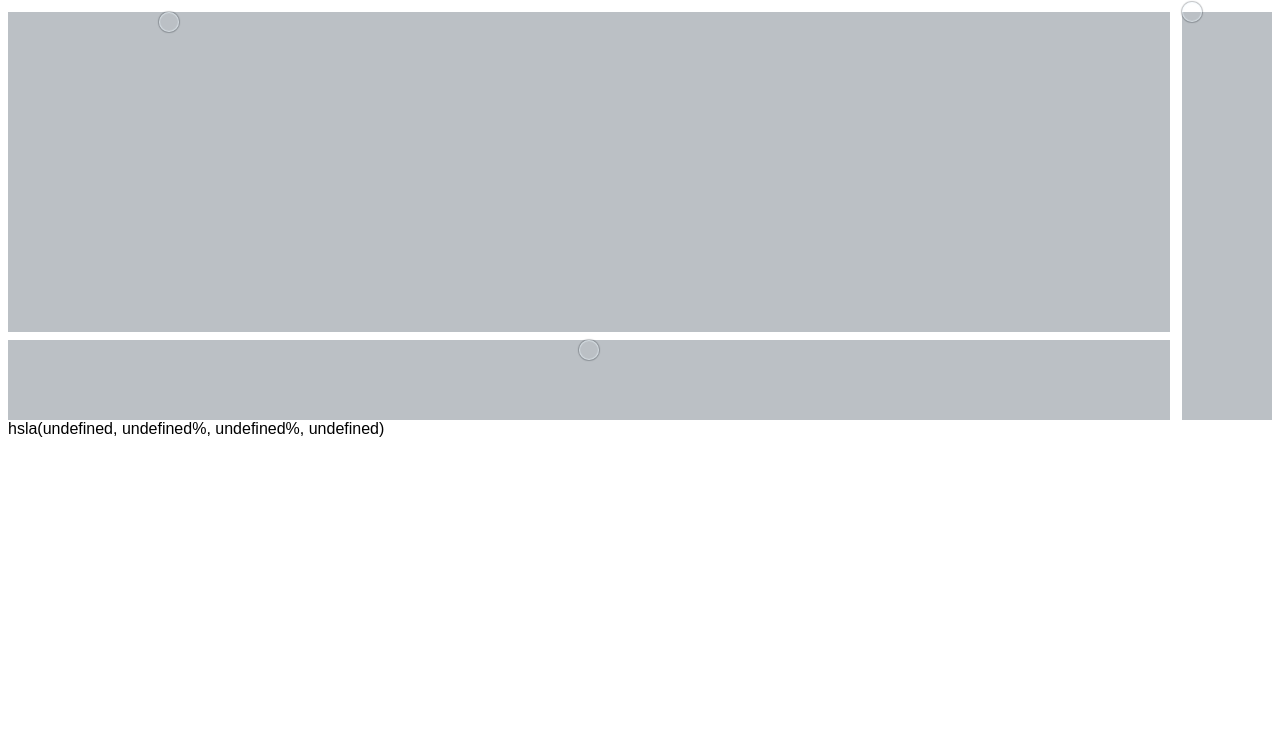
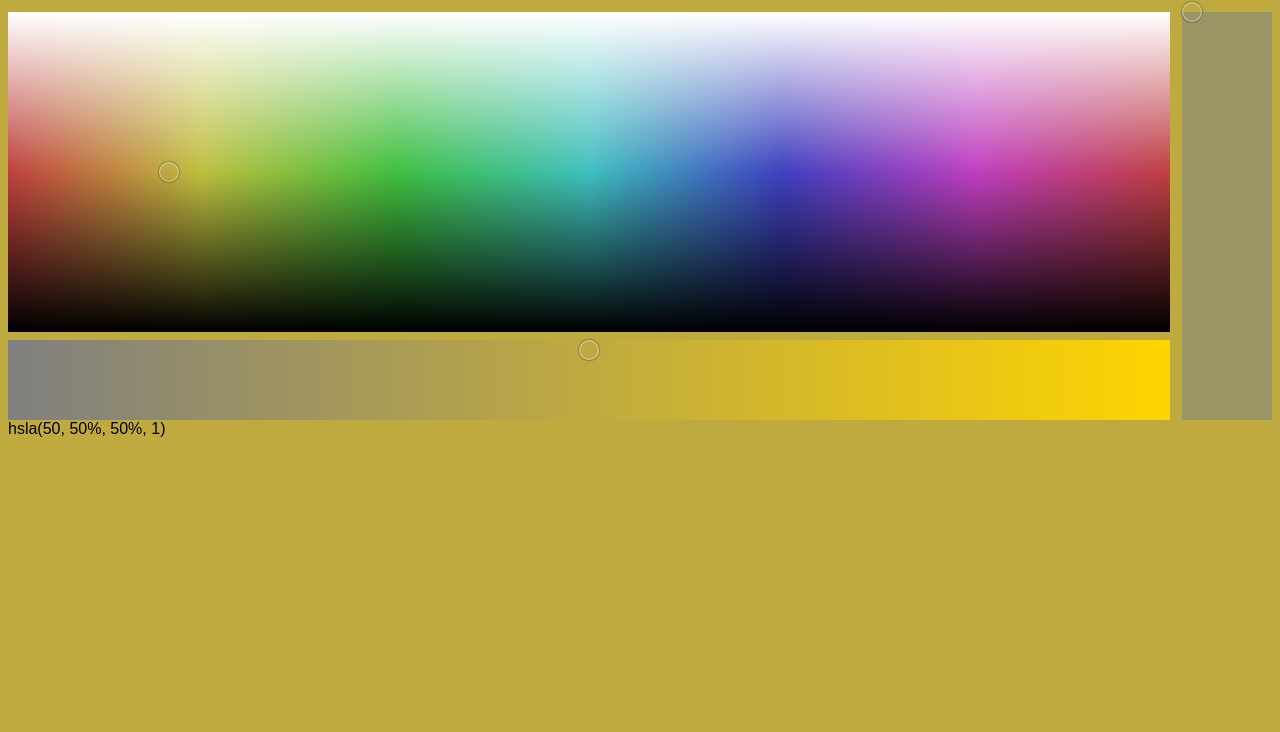
Before and after one commit to dy/color-tool, a website: page playground/color_picker.html in a window 1280 px wide. Shown: the part 68-800 px from the top of the page. Drawn offline with Linux system fonts and the light colour scheme.

Commit message:
Fix color_picker.html

```diff
--- a/playground/color_picker.html
+++ b/playground/color_picker.html
@@ -42,6 +42,7 @@
 	<div id="alpha" class="slidy" vertical min="0" max="1" value="1" name="alpha"></div>
 
 	<div id="hue-lightness" class="slidy"
+		dimensions="2"
 		min="0,0" max="360,100" value="50,50"
 		repeat="x" snap="both"
 		name="hue,lightness"
--- a/src/Slidy.js
+++ b/src/Slidy.js
@@ -12,9 +12,9 @@ Mod.extend({
 		//watch for input element
 		if (this.tagName === "INPUT") {
 			this.isInput = true;
-			on(this, "change", function(){
-				console.log("slidy-input change", this.value)
-			})
+			// on(this, "change", function(){
+			// 	console.log("slidy-input change", this.value)
+			// })
 		}
 
 		//create pickers according to the settings
@@ -58,31 +58,32 @@ Mod.extend({
 
 	//HTML5 things
 	value: {
-		value: 50,
-		set: function(value, old){
-			// console.log("slidy set value", value, old)
-			if (value.length != this.dimensions) err("Value should be", this.dimensions + "-dimensional, passed", value );
+		change: function(value, old){
+			var result;
+			if (typeof value === "string" && /,/.test(value)) value = parseArray(value);
+			// console.log("slidy set value", value, old, this.dimensions)
 
-			if (value.length === 2){
-				var result = [];
+			if (value && value.length === 2) {
+				result = [];
 				result[0] = round(between(value[0], this.min[0], this.max[0]), this.step)
 				result[1] = round(between(value[1], this.min[1], this.max[1]), this.step)
 				if (!result[0] && result[0] !== 0) result[0] = old[0];
 				if (!result[1] && result[1] !== 0) result[1] = old[1];
-
-				this.value = result;
+				value = result;
+			} else {
+				value = parseFloat(value) ? value : 0;
+				result = round(between(value, this.min, this.max), this.step);
 			}
 
-			var res = round(between(value, this.min, this.max), this.step);
+			if (!result && result !== 0) err("Something went wrong in validating value", result)
 
-			if (!res && res !== 0) err("Something went wrong in validating value", res)
-
-			this.value = res;
+			this.value = result;
 
 			//console.log("slidy value changed", value, oldValue, this.value)
 			this.updatePosition();
-			this.fire("change")
-		}
+			fire(this, "change")
+		},
+		order: 3
 	},
 
 	dimensions: {
@@ -90,9 +91,10 @@ Mod.extend({
 		//mutual with vertical/horizontal
 		values: {
 			1: function(){
-
+				// console.log("set 1")
 			},
 			2: function(){
+				// console.log("set 2")
 				this.vertical = true;
 				this.horizontal = true;
 			},
@@ -100,7 +102,8 @@ Mod.extend({
 			_: function(){
 				return false;
 			}
-		}
+		},
+		order: 0
 	},
 
 	//Orientation
@@ -128,11 +131,23 @@ Mod.extend({
 		}
 	},
 
-	min: 0,
-	max: 100,
+	min: {
+		change: function(value){
+			// console.log("set min", value)
+			if (/,/.test(value)) return parseArray(value);
+			// if (this.dimensions == 2)
+		},
+		order: 0
+	},
+	max: {
+		change: function(value){
+			// console.log("set max", value)
+			if (/,/.test(value)) return parseArray(value);
+		},
+		order: 0
+	},
 	step: {
 		//detect step automatically based on min/max range (1/100 by default)
-		value: undefined,
 		change: function(value){
 			if (value === undefined) {
 				//initial call
@@ -145,12 +160,9 @@ Mod.extend({
 				value = range <= 100 ? .01 : 1;
 			}
 			return value;
-		}
+		},
+		order: 2
 	},
-
-	//TODO whether to expose self data to document’s scope
-	//for declarative bindings
-	expose: true,
 
 	//TODO Range
 	//jquery-way
@@ -203,8 +215,8 @@ Mod.extend({
 				},
 
 				change: function(e){
+					console.log("slidy change", this.value)
 					e.preventDefault()
-					console.log("slidy change", this.value)
 				}
 			}
 		}
@@ -216,8 +228,11 @@ Mod.extend({
 			//relative coords to move picker to
 			x = 0,
 			y = 0,
-			picker = $el.picker,
-			lim = picker._limits,
+			picker = $el.picker;
+
+		if(!picker) return;
+
+		var	lim = picker._limits,
 			hScope = (lim.right - lim.left),
 			vScope = (lim.bottom - lim.top)
 
@@ -262,6 +277,10 @@ function handleDrag($el, e){
 	if ($el.dimensions === 2){
 		var normalValue = [(thumb.x - lim.left) / hScope, ( - thumb.y + lim.bottom) / vScope];
 
+		// console.log([
+		// 	normalValue[0] * ($el.max[0] - $el.min[0]) + $el.min[0],
+		// 	normalValue[1] * ($el.max[1] - $el.min[1]) + $el.min[1]
+		// ])
 		$el.value = [
 			normalValue[0] * ($el.max[0] - $el.min[0]) + $el.min[0],
 			normalValue[1] * ($el.max[1] - $el.min[1]) + $el.min[1]
--- a/src/mod.js
+++ b/src/mod.js
@@ -726,23 +726,19 @@ function Mod($el, opts){
 
 	//enter default state (1st level attributes)
 	$el.__stateRedirectCount = 0;
-	enterState($el, "create", CurrentMod.properties);
+	enterState($el, "create", CurrentMod.properties, opts);
 
-	//init passed options
-	for (var prop in opts){
-		var value = opts[prop];
-		if (value === undefined || /^(?:created|init)$/.test(prop)) {
-			continue;
+	//init additional passed options
+	for (var propName in opts){
+		var value = opts[propName];
+		//additional callback
+		if (isFn(value) && !/^(created|init)$/.test(propName)) {
+			// console.log("init", propName)
+			on($el, propName, value.bind($el));
 		}
-
-		//additional callback
-		if (isFn(value)) {
-			on($el, prop, value.bind($el));
-		}
-
 		//additional property
-		else {
-			$el[prop] = value;
+		else if (value !== undefined && !(propName in $el)) {
+			$el[propName] = value;
 		}
 	}
 
@@ -760,7 +756,7 @@ function Mod($el, opts){
 */
 //TODO: optimize after-initialization (now double code)
 //TODO: merge methods definition with properties definition (actually they’re very similar)
-function enterState($el, stateKey, props){
+function enterState($el, stateKey, props, initValues){
 	if (!props) return;
 
 	// LOG && console.group("to state:", stateKey)
@@ -769,16 +765,12 @@ function enterState($el, stateKey, props){
 	var activeEvents = $el['__' + stateKey] = [];
 
 	//sort properties
-	var orderedProps = Object.keys(props).filter(function(a){
-		return !(/^(?:init|before|after|created)$/.test(a))
-	}).sort(function(a,b){
-		return (getPropOrder(a, props[a]) > getPropOrder(a, props[b]) ? 1 : -1)
-	})
+	var orderedProps = sortPropsByOrder(Object.keys(props), props);
 
 	//save after method
 	activeEvents.after = props.after;
 
-	//for each property in state→
+	//for each property in state
 	orderedProps.forEach(function(propName){
 		var prop = getPropDesc(props[propName]), initValue, cb, propValue = prop.value;
 
@@ -815,14 +807,15 @@ function enterState($el, stateKey, props){
 			if ($el._mod.displayName){
 				on(doc, $el._mod.displayName + ":" + propName, cb);
 			}
+
+			//init custom callback passed
+			//initValues && isFn(initValues[propName]) && on($el, propName, initValues[propName])
 		}
 
 		//define property
 		else if (!(propName in $el)){
 			// LOG && console.log("define prop", propName, 'in state', stateKey)
 
-			//init default value
-			initValue = propValue
 			var _propName = '_' + propName;
 
 			//TODO: detect native properties
@@ -929,13 +922,12 @@ function enterState($el, stateKey, props){
 								self['__change' + key] = true;
 								try {
 									var changedValue = desc.change.call(self, value, oldValue)
-									if (changedValue !== undefined) self[_key] = changedValue;
 								} catch (e) {
-									if (win.console) console.log(e.message);
-
-									//invalidate value
-									self[_key] = oldValue
+									self[_key] = oldValue;
+									err(e);
 								}
+								if (changedValue === false) self[_key] = oldValue;
+								else if (changedValue !== undefined) self[_key] = changedValue;
 								self['__change' + key] = null;
 							}
 
@@ -966,8 +958,11 @@ function enterState($el, stateKey, props){
 				}
 			}
 
-			//init with value passed
-			$el[propName] = initValue;
+			//init custom value passed
+			if (initValues && (propName in initValues))
+				$el[propName] = initValues[propName];
+			else
+				$el[propName] = propValue;
 		}
 	});
 
@@ -1184,6 +1179,16 @@ function setAttrValue($el, attrName, value){
 }
 
 
+//return ordered list of properties
+function sortPropsByOrder(keys, props){
+	return keys.filter(function(a){
+		return !(/^(?:init|before|after|created)$/.test(a))
+	}).sort(function(a,b){
+		return (getPropOrder(a, props[a]) > getPropOrder(b, props[b]) ? 1 : -1)
+	})
+}
+
+
 //property init priority assessor
 function getPropOrder(name, prop){
 	if (name[0] === "_") return 0;
--- a/src/no.js
+++ b/src/no.js
@@ -206,18 +206,23 @@ function dataSourceChanged(name){
 //expose element data
 function expose($el){
 	_valueChanged( $el );
-	$el.addEventListener("change", function(e){_valueChanged(e.currentTarget)});
+	$el.addEventListener("change", function(e){
+		// console.log("changed")
+		_valueChanged(e.currentTarget)
+	});
 }
 //exposable element value changing callback
 function _valueChanged($el){
 	var name = parseArray($el.getAttribute("name"))
-	// console.log("valueChanged", name, $el.value)
+	var value = parseArray('value' in $el ? $el.value : $el.getAttribute('value'));
+	// console.log("valueChanged", name, value)
 	for (var i = 0; i < name.length; i++){
 		if ($el.value instanceof Array) {
 			dataSource[name[i]] = $el.value[i];
 		} else {
 			dataSource[name[i]] = $el.value;
 		}
+		// console.log(dataSource[name[i]], name[i])
 		dataSourceChanged(name[i]);
 	}
 }
@@ -232,7 +237,19 @@ function parseArray(str){
 
 	var result = [];
 	str.split(/\s*,\s*/).forEach(function(value){
-		result.push(value)
+		result.push(parseAttr(value))
 	})
 	return result
 }
+
+function parseAttr(str){
+	var v;
+	if (/true/i.test(str)) {
+		return true;
+	} else if (/false/i.test(str)) {
+		return false;
+	} else if (!/[^\d\.\-]/.test(str) && !isNaN(v = parseFloat(str))) {
+		return v;
+	}
+	return str;
+}
```
